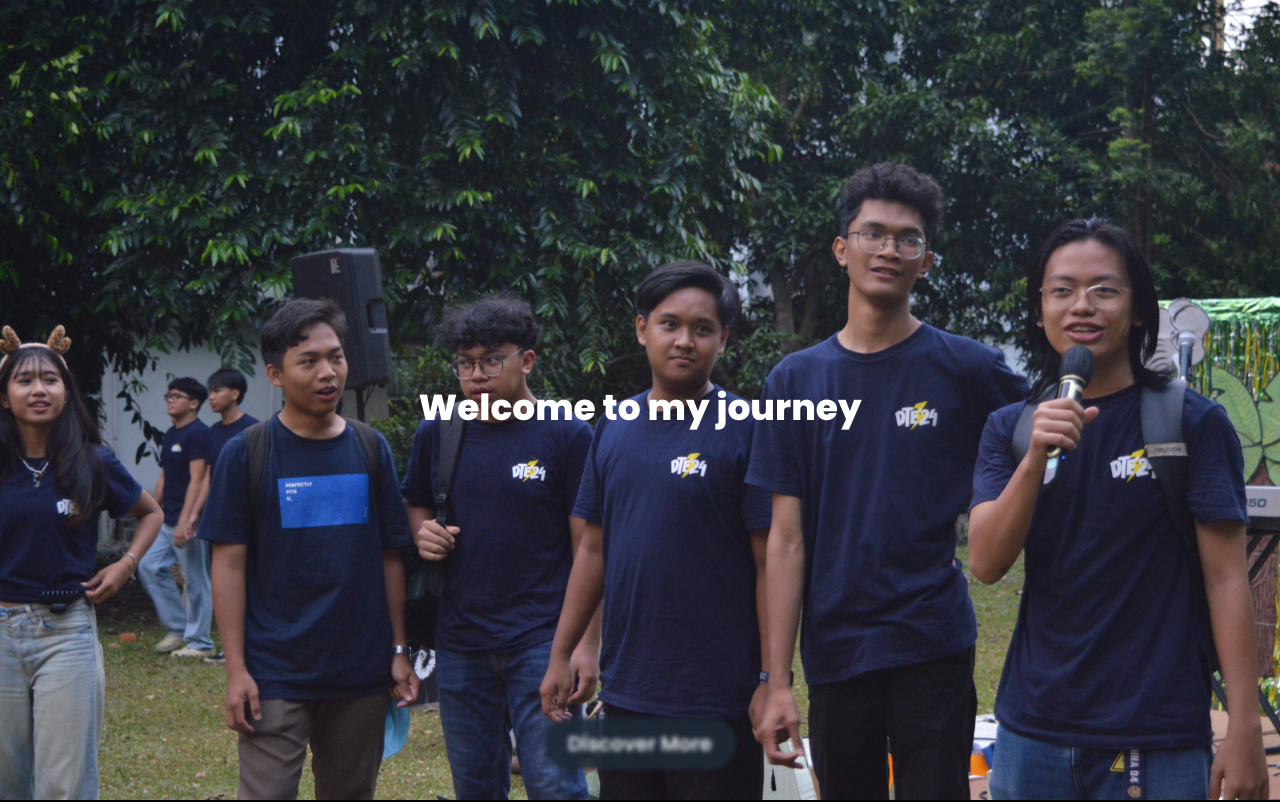
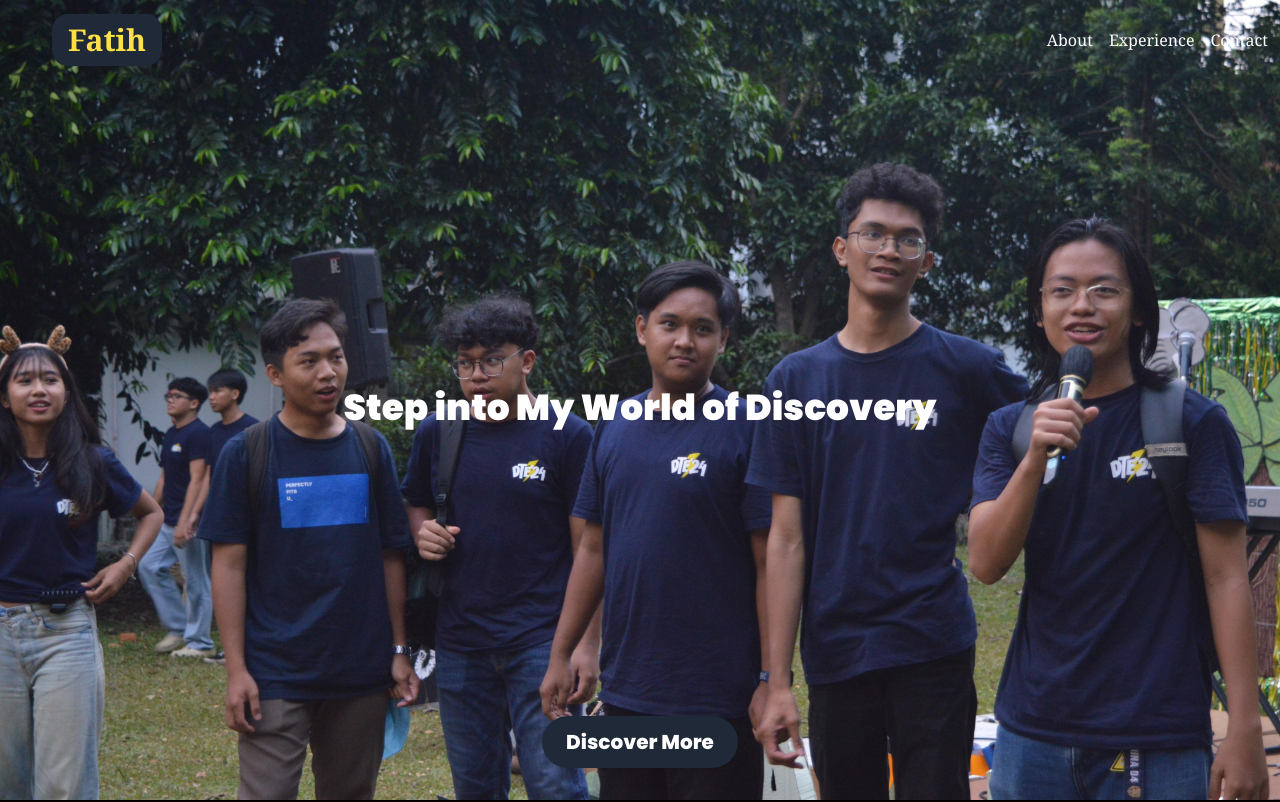
Before and after one commit to enclaire1443/portofotio-website, a Next.js app: page / in a window 1280 px wide. Shown: the top 802 px of the page. Built offline with nearby package versions, Linux system fonts and the light colour scheme.

Commit message:
added mainpage and animated headers

```diff
--- a/src/app/components/landingpage.tsx
+++ b/src/app/components/landingpage.tsx
@@ -4,14 +4,13 @@ import React from 'react';
 import { motion } from 'framer-motion';
 
 function LandingPage() {
-  // Text Logic
   const [firstControl, setFirstControl] = useState('hidden');
   const [secondControl, setSecondControl] = useState('hidden');
   const [showButton, setShowButton] = useState(false);
 
   useEffect(() => {
-    const firstTextDuration = 3000;
-    const secondTextDelay = firstTextDuration + 1000;
+    const firstTextDuration = 1500;
+    const secondTextDelay = firstTextDuration + 750;
 
     setFirstControl('visible');
 
@@ -33,7 +32,7 @@ function LandingPage() {
   return (
     <div className="relative w-full overflow-hidden h-screen">
       <div className="w-full h-screen">
-        <div className="fixed inset-0">
+        <div className="inset-0">
           <motion.div
             className="absolute w-full h-full"
             style={{
@@ -43,7 +42,7 @@ function LandingPage() {
             }}
             initial={{ opacity: 0 }}
             animate={{ opacity: 1 }}
-            transition={{ duration: 1, ease: 'easeInOut' }}
+            transition={{ duration: 0.8, ease: 'easeInOut' }}
           />
         </div>
       </div>
@@ -57,7 +56,7 @@ function LandingPage() {
         initial="hidden"
         animate="visible"
         transition={{
-        duration: 0.5,
+          duration: 0.6,
           ease: "easeIn"
         }}
         style={{
@@ -72,7 +71,7 @@ function LandingPage() {
       >
       </motion.div>
       <motion.div
-        className="fixed inset-0 flex justify-center items-center"
+        className="absolute inset-0 flex justify-center items-center"
         variants={{
           hidden: {
             opacity: 0,
@@ -83,13 +82,13 @@ function LandingPage() {
           visible: {
             opacity: 1,
             y: 0,
-            transition: { duration: 1, delay: 0.2, ease: 'easeInOut' },
+            transition: { duration: 0.8, delay: 0.2, ease: 'easeInOut' },
             filter: "blur(0px)",
           },
           fadeOut: {
             opacity: 0,
             y: -50,
-            transition: { duration: 0.8, delay: 0.5, ease: 'easeInOut' },
+            transition: { duration: 0.6, delay: 0.3, ease: 'easeInOut' },
             filter: "blur(33px)",
           }
         }}
@@ -97,14 +96,13 @@ function LandingPage() {
         animate={firstControl}
       >
         <p className="text-white font-poppins font-extrabold text-center mt-4 text-2xl sm:text-xl md:text-2xl lg:text-4xl xl:text-4xl">
-          Hello, I&apos;m Muhammad Fatih Zamzami
+          Welcome to My Digital Playground
         </p>
       </motion.div>
       </div>
 
-
       <motion.div
-        className="fixed inset-0 flex justify-center items-center"
+        className="absolute inset-0 flex justify-center items-center"
         variants={{
           hidden: {
             opacity: 0,
@@ -115,18 +113,17 @@ function LandingPage() {
           visible: {
             opacity: 1,
             y: 0,
-            transition: { duration: 1, delay: 0.2, ease: 'easeInOut' },
+            transition: { duration: 0.8, delay: 0.2, ease: 'easeInOut' },
             filter: "blur(0px)",
           },
         }}
         initial="hidden"
         animate={secondControl}
       >
-        <p className="text-white font-poppins font-extrabold text-center mt-4 text-2xl sm:text-xl md:text-2xl lg:text-4xl xl:text-4xl">
-          Welcome to my journey
+        <p className="absolute text-white font-poppins font-superbold text-center mt-4 text-2xl sm:text-xl md:text-2xl lg:text-4xl xl:text-4xl">
+          Step into My World of Discovery
         </p>
       </motion.div>
-
 
       {showButton && (
         <motion.div
@@ -140,12 +137,12 @@ function LandingPage() {
             y: 0,
             filter: "blur(0px)"}}
           transition={{
-            duration: 1.5,
+            duration: 0.8,
             ease: 'easeOut',
-            delay: 0.3
+            delay: 0.2
           }}
         >
-          <button className="bg-gray-800 text-white hover:bg-white hover:text-gray-800 font-poppins font-extrabold py-3 px-6 rounded-full text-xl font-semibold shadow-lg backdrop-blur-sm hover:bg-black/90 transition-colors">
+          <button className="bg-gray-800 text-white hover:bg-white hover:text-gray-800 font-poppins font-extrabold py-3 px-6 rounded-full text-xl shadow-lg backdrop-blur-sm hover:bg-black/90 transition-colors">
             Discover More
           </button>
         </motion.div>
--- a/src/app/page.tsx
+++ b/src/app/page.tsx
@@ -1,13 +1,63 @@
-import LandingPage from './components/landingpage'
-
-
+'use client';
+import { useRef, useEffect } from 'react';
+import { motion, useInView, useAnimation } from 'framer-motion';
+import Header from './components/header';
+import LandingPage from './components/landingpage';
+import MainPage from './components/mainpage';
 
 const Page = () => {
+  const mainPageRef = useRef(null);
+  const isInView = useInView(mainPageRef, {
+    amount: 0.5,
+    once: false
+  });
+  const headerControl = useAnimation();
+
+  useEffect(() => {
+    if (isInView) {
+      headerControl.start("visible")
+    } else{
+      headerControl.start("hidden")
+    }
+  }, [isInView, headerControl]);
+
   return (
     <div>
-     <LandingPage />
+      <motion.div
+        variants={{
+          hidden: {
+            opacity: 0,
+            x: 20,
+            transition: {
+            duration: 0.5,
+            ease: "easeOut",
+          }},
+          visible: {
+            opacity: 1,
+            y: 0,
+            transition: {
+              duration: 1.5,
+              ease: "easeOut"
+            }}
+      }}
+        initial={{ opacity: 0, y: 20 }}
+        animate={headerControl}
+        style={{
+          position: 'fixed',
+          top: 0,
+          left: 0,
+          right: 0,
+          zIndex: 50
+        }}
+      >
+        <Header />
+      </motion.div>
+      <LandingPage />
+      <div ref={mainPageRef}>
+        <MainPage />
+      </div>
     </div>
   );
 };
 
-export default Page
+export default Page;
```
Lines whose indentation alone changed are shown as unchanged.
